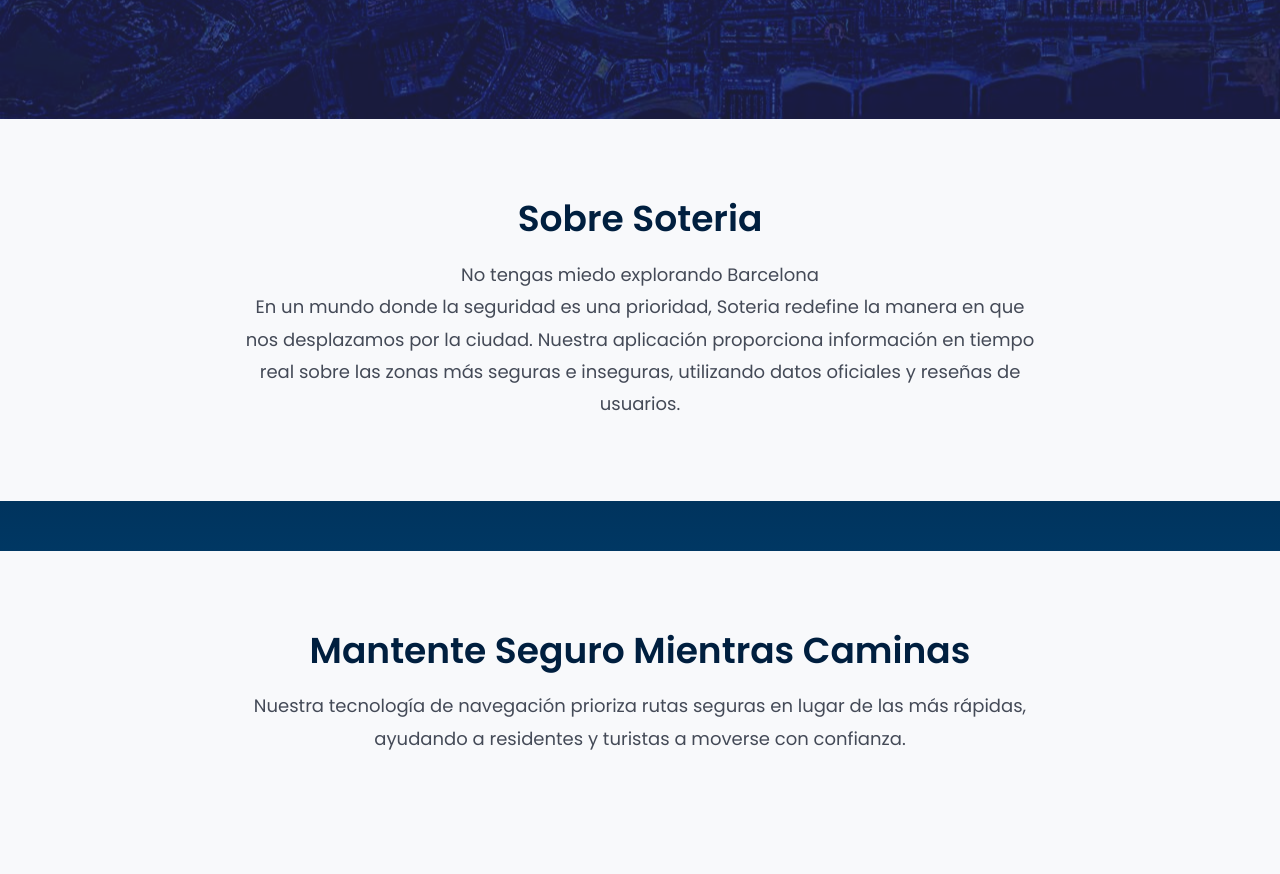
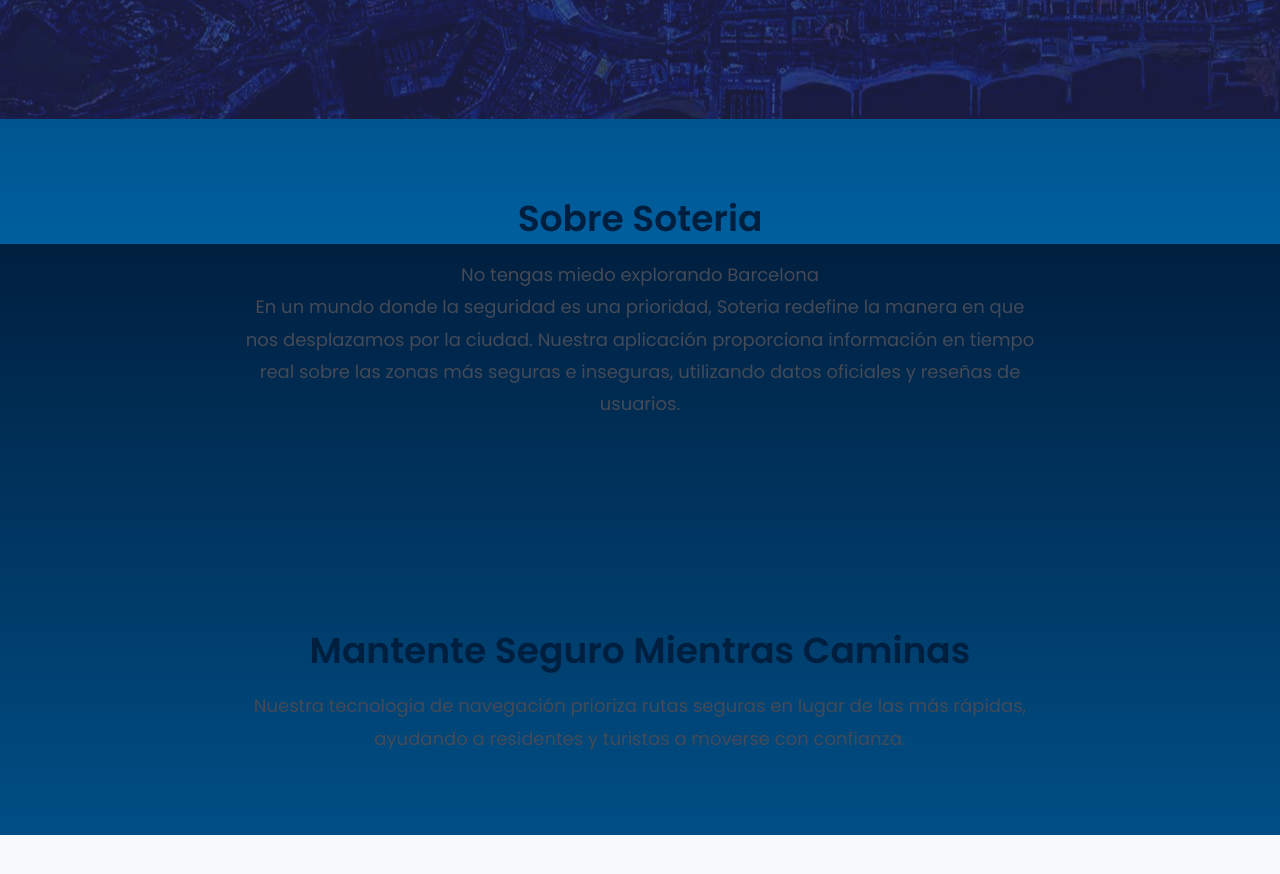
Before and after one commit to Carles23/Idea-up, a plain HTML site: page index.html in a window 1280 px wide. Shown: the part 556-1430 px from the top of the page. Drawn offline with nearby package versions, Linux system fonts and the light colour scheme.

Commit message:
45commit

```diff
--- a/css/style.css
+++ b/css/style.css
@@ -524,7 +524,7 @@ nav.navbar.bootsnav .navbar-toggle i{color: #4e4ffa;}
 .about-soteria, .stay-safe {
     text-align: center;
     padding: 80px 20px;
-    background: #f8f9fb;
+    background: transparent !important;
 }
 
 .about-soteria h2, .stay-safe h2 {
@@ -532,6 +532,7 @@ nav.navbar.bootsnav .navbar-toggle i{color: #4e4ffa;}
     font-weight: 600;
     color: #001f3f;
     margin-bottom: 20px;
+    background: transparent !important;
 }
 
 .about-soteria p, .stay-safe p {
```
